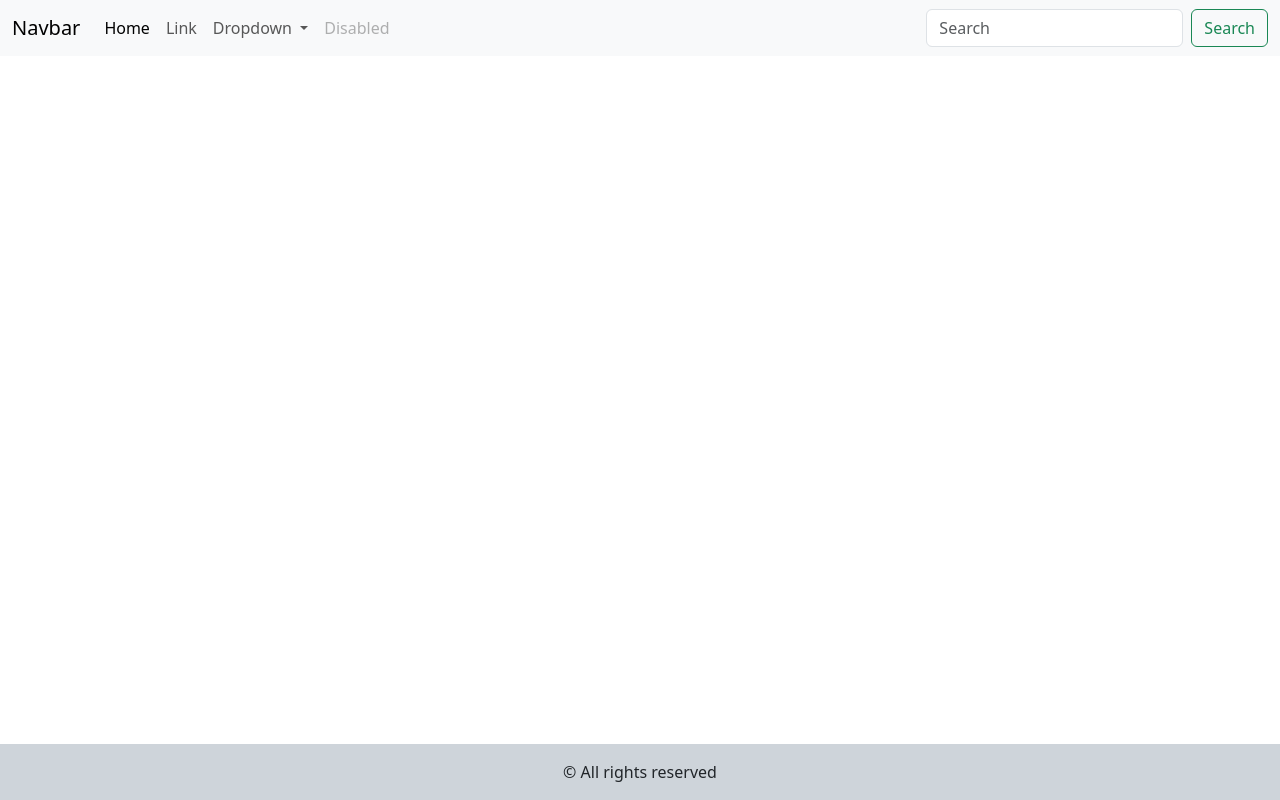
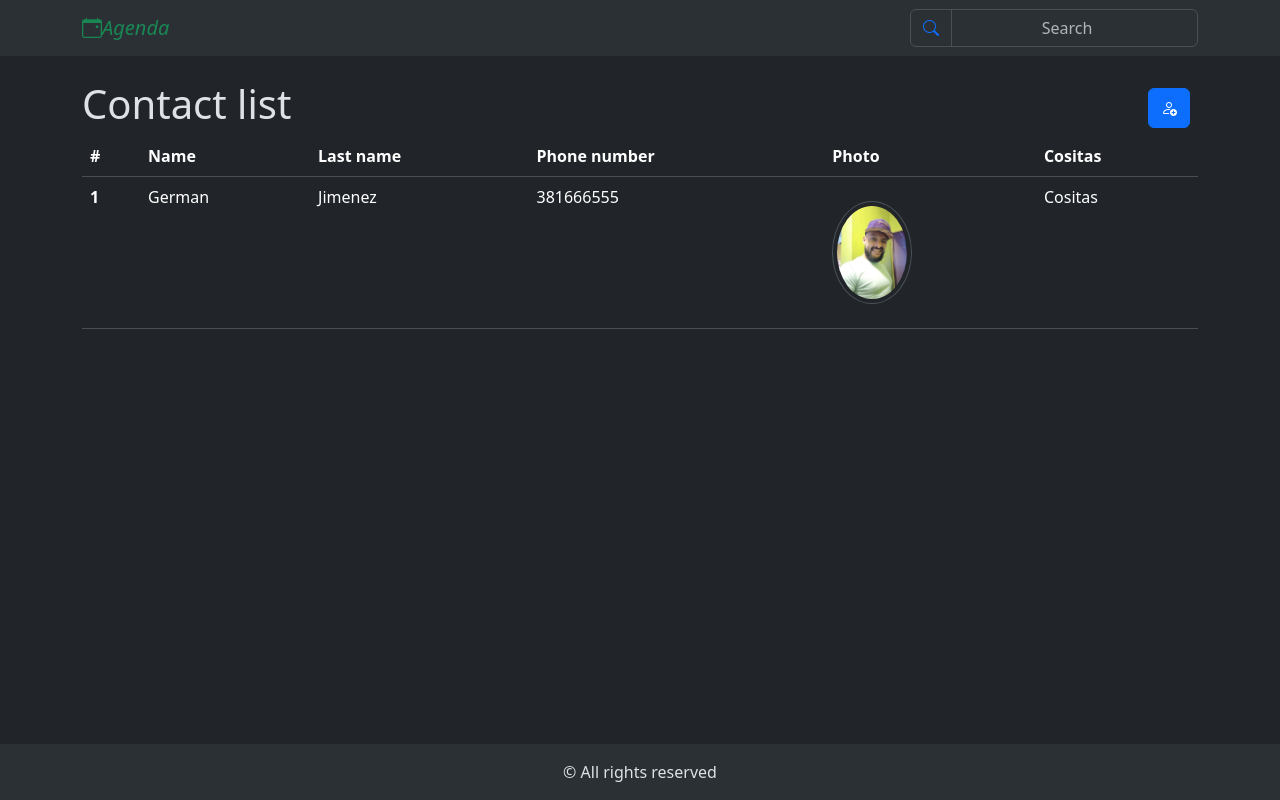
Before and after one commit to Pablo-German-Jimenez/practiceWithCrud, a plain HTML site: page index.html in a window 1280 px wide. Drawn offline with nearby package versions, Linux system fonts and the light colour scheme.

Commit message:
done table to start crud excersices

```diff
--- a/index.html
+++ b/index.html
@@ -1,65 +1,76 @@
 <!DOCTYPE html>
-<html lang="en">
+<html lang="en" data-bs-theme="dark">
 
 <head>
     <meta charset="UTF-8">
     <meta name="viewport" content="width=device-width, initial-scale=1.0">
     <meta name="description" content="practice Create Read Update Delete">
     <meta name="author" content="Pablo German Jimenez">
-    <link rel="shortcut icon" href="favicon.ico" type="image/x-icon">
+    <link rel="shortcut icon" href="./img/favicon.bmp" type="image/x-icon">
     <link href="https://cdn.jsdelivr.net/npm/bootstrap@5.3.7/dist/css/bootstrap.min.css" rel="stylesheet"
         integrity="sha384-LN+7fdVzj6u52u30Kp6M/trliBMCMKTyK833zpbD+pXdCLuTusPj697FH4R/5mcr" crossorigin="anonymous" />
     <link rel="stylesheet" href="https://cdn.jsdelivr.net/npm/bootstrap-icons@1.13.1/font/bootstrap-icons.min.css" />
     <link rel="stylesheet" href="./css/styles.css">
-    <title>Document</title>
+    <title>Agenda de Contactos</title>
 </head>
 
 <body>
     <header>
         <nav class="navbar navbar-expand-lg bg-body-tertiary">
-            <div class="container-fluid">
-                <a class="navbar-brand" href="#">Navbar</a>
+            <div class="container  justify-content-between">
+                <a class="navbar-brand" href="./index.html"><i class="bi bi-calendar-event text-success">Agenda</i> </a>
                 <button class="navbar-toggler" type="button" data-bs-toggle="collapse"
                     data-bs-target="#navbarSupportedContent" aria-controls="navbarSupportedContent"
                     aria-expanded="false" aria-label="Toggle navigation">
                     <span class="navbar-toggler-icon"></span>
                 </button>
-                <div class="collapse navbar-collapse" id="navbarSupportedContent">
-                    <ul class="navbar-nav me-auto mb-2 mb-lg-0">
-                        <li class="nav-item">
-                            <a class="nav-link active" aria-current="page" href="#">Home</a>
-                        </li>
-                        <li class="nav-item">
-                            <a class="nav-link" href="#">Link</a>
-                        </li>
-                        <li class="nav-item dropdown">
-                            <a class="nav-link dropdown-toggle" href="#" role="button" data-bs-toggle="dropdown"
-                                aria-expanded="false">
-                                Dropdown
-                            </a>
-                            <ul class="dropdown-menu">
-                                <li><a class="dropdown-item" href="#">Action</a></li>
-                                <li><a class="dropdown-item" href="#">Another action</a></li>
-                                <li>
-                                    <hr class="dropdown-divider">
-                                </li>
-                                <li><a class="dropdown-item" href="#">Something else here</a></li>
-                            </ul>
-                        </li>
-                        <li class="nav-item">
-                            <a class="nav-link disabled" aria-disabled="true">Disabled</a>
-                        </li>
-                    </ul>
-                    <form class="d-flex" role="search">
-                        <input class="form-control me-2" type="search" placeholder="Search" aria-label="Search" />
-                        <button class="btn btn-outline-success" type="submit">Search</button>
-                    </form>
-                </div>
+
+                <form class="input-group d-flex " style="width: 18rem" role="search">
+                    <span class="input-group-text text-primary" id="basic-addon1"><i
+                            class="bi bi-search"></i></span><input class="form-control input-group-text" type="search"
+                        placeholder="Search" aria-label="Search" />
+
+                </form>
+            </div>
             </div>
         </nav>
     </header>
-    <main></main>
-    <footer class="text-center p-3 bg-dark-subtle">&copy All rights reserved</footer>
+    <main class="container my-4">
+        <section class="sectionTableContacts">
+            <div class="d-flex justify-content-between">
+                <h1>Contact list</h1>
+                <button class="btn btn-primary fw-5 m-2"><i class="bi bi-person-add"></i></button>
+            </div>
+            <section>
+                <table class="table">
+                    <thead>
+                        <tr>
+                            <th scope="col">#</th>
+                            <th scope="col">Name</th>
+                            <th scope="col">Last name</th>
+                            <th scope="col">Phone number</th>
+                            <th scope="col">Photo</th>
+                            <th>Cositas</th>
+                        </tr>
+                    </thead>
+                    <tbody>
+                        <tr>
+                            <th scope="row">1</th>
+                            <td>German</td>
+                            <td>Jimenez</td>
+                            <td>381666555</td>
+                            <td>
+                                <img src="./img/winkylinkin.jpg" class="img-thumbnail rounded-circle my-3"
+                                    alt="Foto de perfil" width="80" height="70">
+                            </td>
+                            <td>Cositas</td>
+                        </tr>
+                    </tbody>
+                </table>
+            </section>
+        </section>
+    </main>
+    <footer class="text-center p-3 bg-body-tertiary">&copy All rights reserved</footer>
     <script src="https://cdn.jsdelivr.net/npm/bootstrap@5.3.7/dist/js/bootstrap.bundle.min.js"
         integrity="sha384-ndDqU0Gzau9qJ1lfW4pNLlhNTkCfHzAVBReH9diLvGRem5+R9g2FzA8ZGN954O5Q"
         crossorigin="anonymous"></script>
```
Also changed, not shown: img/favicon.bmp (added), img/winkylinkin.jpg (added).
